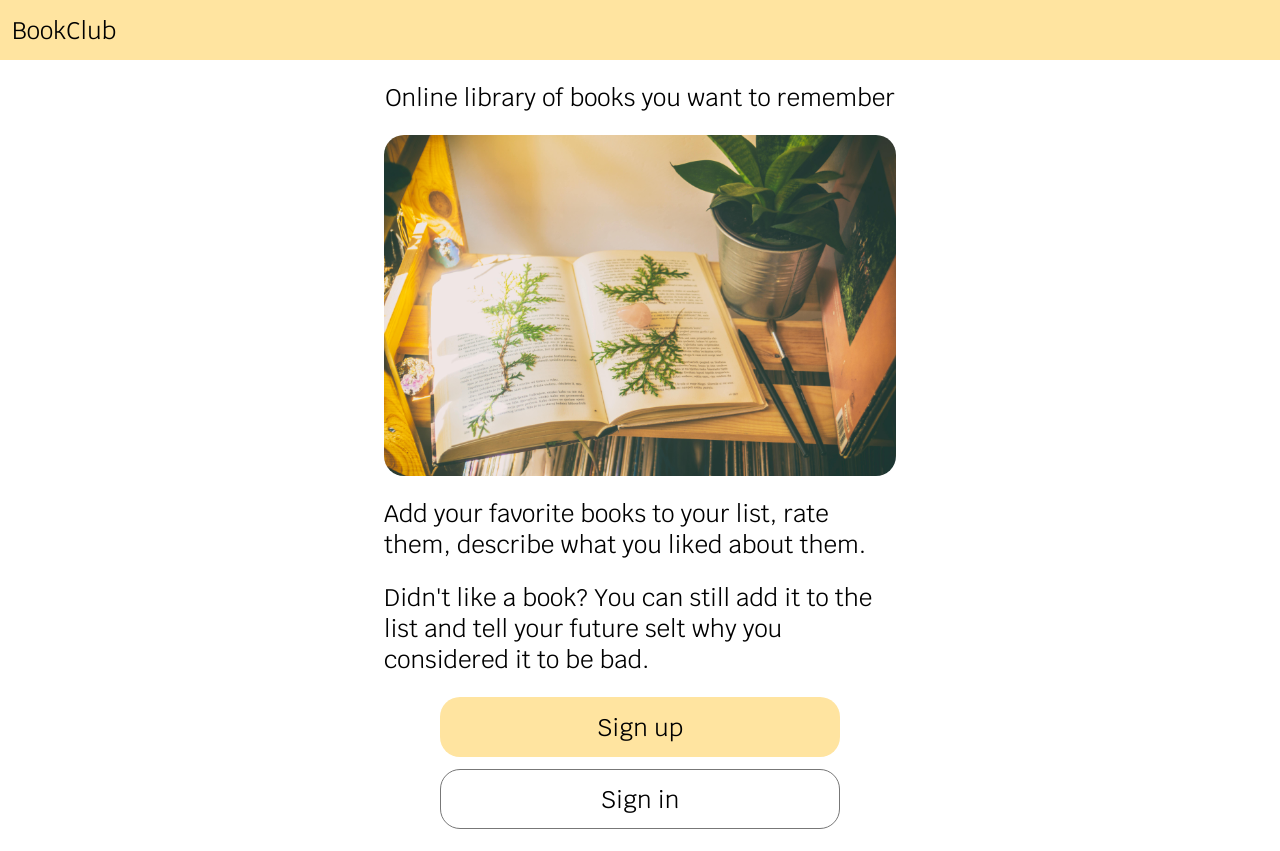
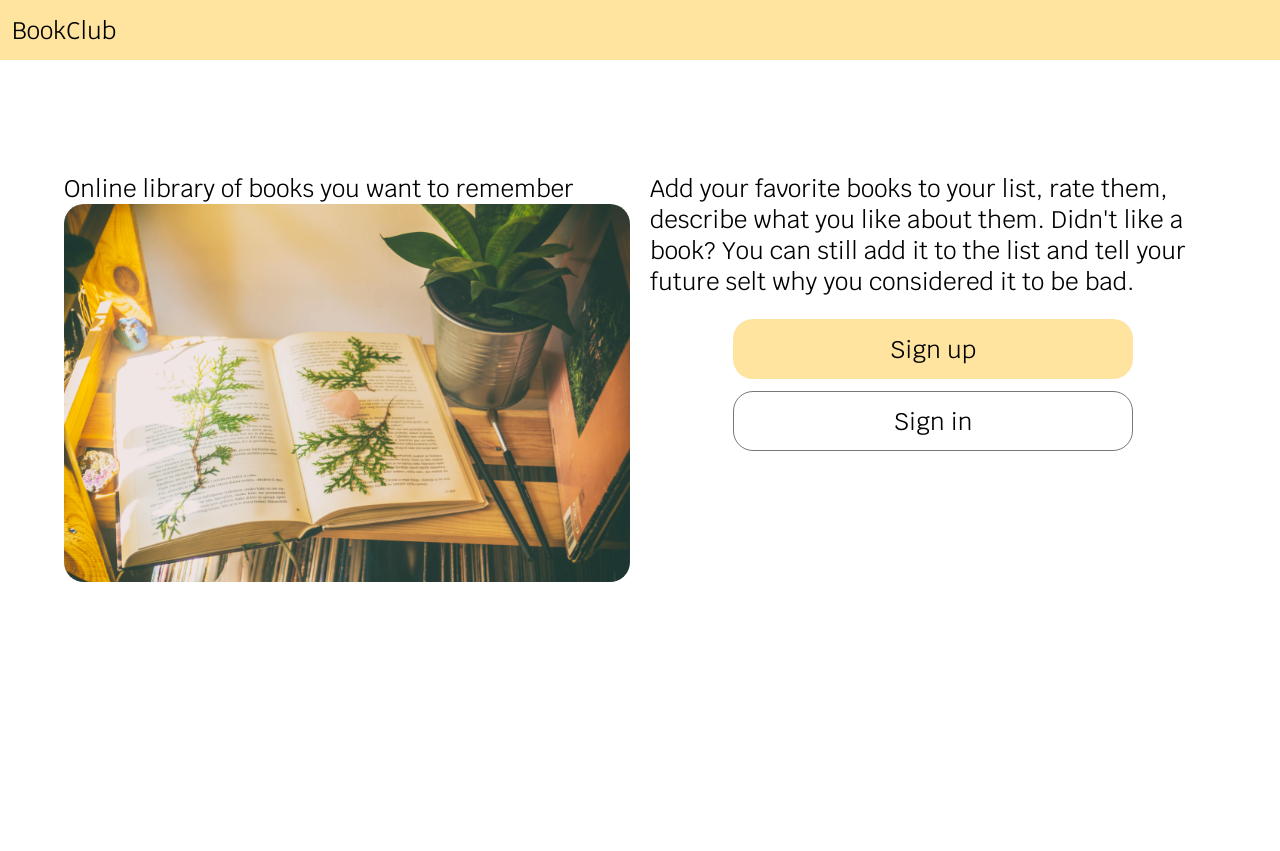
Before and after one commit to iddrader/book-club, a React (Vite) app: page / in a window 1280 px wide. After the commit the page ends 800 px from the top, so only its background shows below. Built offline with nearby package versions, Linux system fonts and the light colour scheme.

Commit message:
Make welcome page responsive

```diff
--- a/src/components/Welcome/Welcome.tsx
+++ b/src/components/Welcome/Welcome.tsx
@@ -1,18 +1,52 @@
 import { FunctionComponent } from "react";
 import WelcomeImage from '../../img/pexels-alina-vilchenko-2099266.jpg'
 import './welcome.scss'
+import { useSelector } from "react-redux";
+import { useAppDispatch } from "../hooks/useAppDispatch";
+import { setLoginModalShowing, setRegisterModalShowing } from "../../store/action-creators/config";
+import { RootState } from "../../store";
 
 const Welcome: FunctionComponent= () => {
+    const config = useSelector((state: RootState) => state.config);
+    const dispatch = useAppDispatch();
+
+    const handleSignupClick = () => {
+        dispatch(setRegisterModalShowing())
+    }
+
+    const handleSigninClick = () => {
+        dispatch(setLoginModalShowing())
+    }
+
     return (
-        <div className="welcome">
-            <p>Online library of books you want to remember</p>
-            <img src={WelcomeImage} className="welcome-image"/>
-            <p>Add your favorite books to your list, rate them, describe what you liked about them.</p>
-            <p>Didn't like a book? You can still add it to the list and tell your future selt why you considered it to be bad.</p>
-            <div className="welcome-buttons">
-                <button className="signup-btn">Sign up</button>
-                <button className="signin-btn">Sign in</button>
+        <div className="welcome-wrap">
+            <div className="welcome">
+                <div className="title">
+                     <p>Online library of books you want to remember</p>
+                    <img src={WelcomeImage} className="welcome-image"/>
+                </div>
+                <div className="description">
+                    <p>
+                        Add your favorite books to your list, rate them, describe what you like about them.
+                        Didn't like a book? You can still add it to the list and tell your future selt why you considered it to be bad.
+                    </p>
+                    <div className="welcome-buttons">
+                        <button className="signup-btn" onClick={handleSignupClick}>Sign up</button>
+                        <button className="signin-btn" onClick={handleSigninClick}>Sign in</button>
+                    </div>
+                </div>
             </div>
+
+            { config.registerModalShowing &&
+                <div className="register-modal">
+
+                </div>
+            }
+            { config.loginModalShowing &&
+                <div className="login-modal">
+
+                </div>
+            }
         </div>
     );
 }
--- a/src/components/Welcome/welcome.scss
+++ b/src/components/Welcome/welcome.scss
@@ -1,11 +1,18 @@
 @use '../../base';
 
 .welcome {
+    display: grid;
+    margin: 18px;
+    gap: 20px;
+
+    .description {
         display: flex;
         flex-direction: column;
-    align-items: center;
-    margin: 22px;
-    gap: 22px;
+        justify-content: flex-start;
+        p {
+            margin-bottom: 22px;
+        }
+    }
 
     p {
         font-size: 24px;
@@ -14,6 +21,7 @@
     img {
         width: 380px;
         border-radius: 20px;
+    }
 }
 
 .welcome-buttons {
@@ -43,15 +51,22 @@
     }
 
 }
-}
 
 @media (min-width: 600px) {
     .welcome {
-        width: 40%;
+        width: 90%;
         margin: 22px auto;
+        grid-template-columns: 1fr 1fr;
 
         img {
             width: 100%;
         }
     }
+
+    .welcome-wrap {
+        display: flex;
+        align-items: center;
+        justify-content: center;
+        height: 80vh;
     }
+}
--- a/src/store/action-creators/config.ts
+++ b/src/store/action-creators/config.ts
@@ -13,3 +13,15 @@ export const setMenuShowing = () => {
         dispatch({type: configActionTypes.SET_MENU_SHOWING})
     }
 }
+
+export const setLoginModalShowing = () => {
+    return (dispatch: Dispatch<ConfigActions>) => {
+        dispatch({type: configActionTypes.SET_LOGIN_MODAL_SHOWING})
+    }
+}
+
+export const setRegisterModalShowing = () => {
+    return (dispatch: Dispatch<ConfigActions>) => {
+        dispatch({type: configActionTypes.SET_REGISTER_MODAL_SHOWING})
+    }
+}
--- a/src/store/reducers/configReducer.ts
+++ b/src/store/reducers/configReducer.ts
@@ -3,6 +3,8 @@ import { ConfigActions, IConfig, configActionTypes } from "../../types/config"
 const InitialState: IConfig = {
     isAuth: false,
     menuShowing: false,
+    loginModalShowing: false,
+    registerModalShowing: false,
 }
 
 export const configReducer = (state = InitialState, action: ConfigActions): IConfig => {
@@ -11,6 +13,10 @@ export const configReducer = (state = InitialState, action: ConfigActions): ICon
             return { ...state, isAuth: !state.isAuth }
         case configActionTypes.SET_MENU_SHOWING:
             return { ...state, menuShowing: !state.menuShowing }
+        case configActionTypes.SET_LOGIN_MODAL_SHOWING:
+            return { ...state, loginModalShowing: !state.loginModalShowing }
+        case configActionTypes.SET_REGISTER_MODAL_SHOWING:
+            return { ...state, registerModalShowing: !state.registerModalShowing }
         default:
             return state;
     }
--- a/src/types/config.ts
+++ b/src/types/config.ts
@@ -1,12 +1,16 @@
 export enum configActionTypes {
     SET_AUTH = "SET_AUTH",
-    SET_MENU_SHOWING = "SET_MENU_SHOWING"
+    SET_MENU_SHOWING = "SET_MENU_SHOWING",
+    SET_LOGIN_MODAL_SHOWING = "SET_LOGIN_MODAL_SHOWING",
+    SET_REGISTER_MODAL_SHOWING = "SET_REGISTER_MODAL_SHOWING"
 }
 
 
 export interface IConfig {
     isAuth: boolean;
     menuShowing: boolean;
+    loginModalShowing: boolean;
+    registerModalShowing: boolean;
 }
 
 interface ISetAuth {
@@ -17,4 +21,12 @@ interface ISetMenuSHowing {
     type: configActionTypes.SET_MENU_SHOWING;
 }
 
-export type ConfigActions = ISetAuth | ISetMenuSHowing;
+interface ISetLoginModalShowing {
+    type: configActionTypes.SET_LOGIN_MODAL_SHOWING;
+}
+
+interface ISetRegisterModalShowing {
+    type: configActionTypes.SET_REGISTER_MODAL_SHOWING;
+}
+
+export type ConfigActions = ISetAuth | ISetMenuSHowing | ISetLoginModalShowing | ISetRegisterModalShowing;
```
Lines whose indentation alone changed are shown as unchanged.
